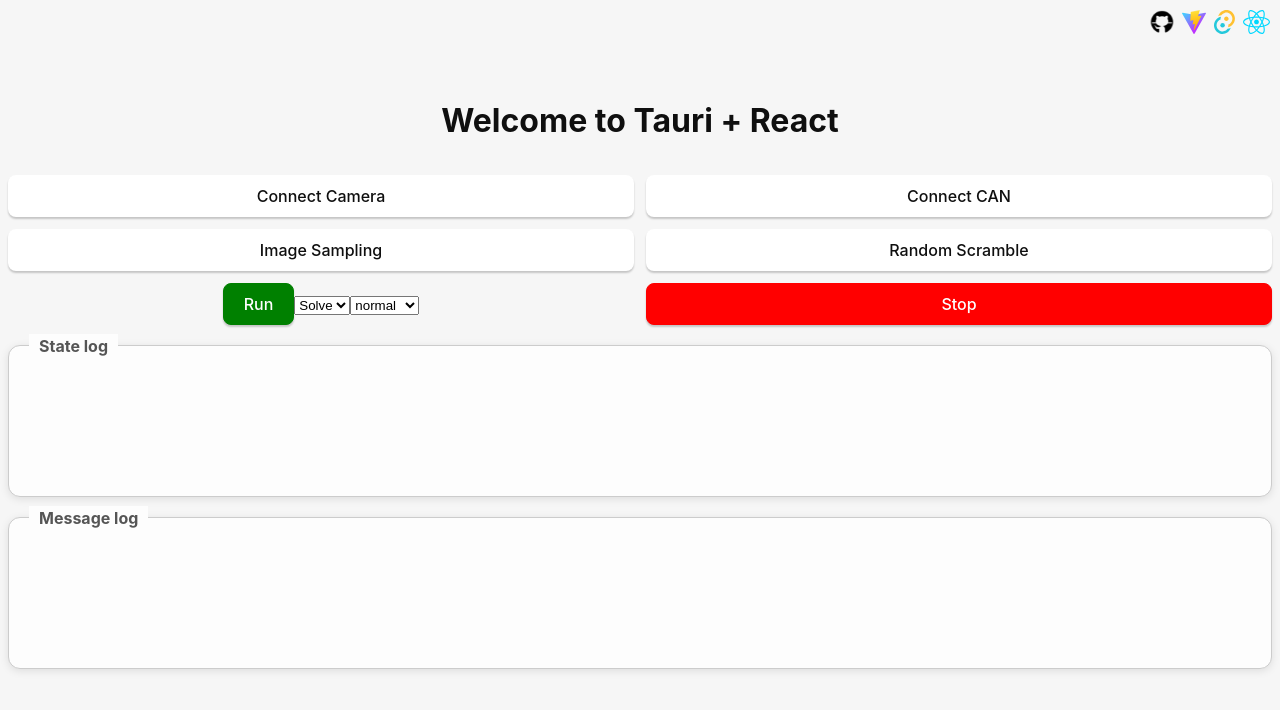
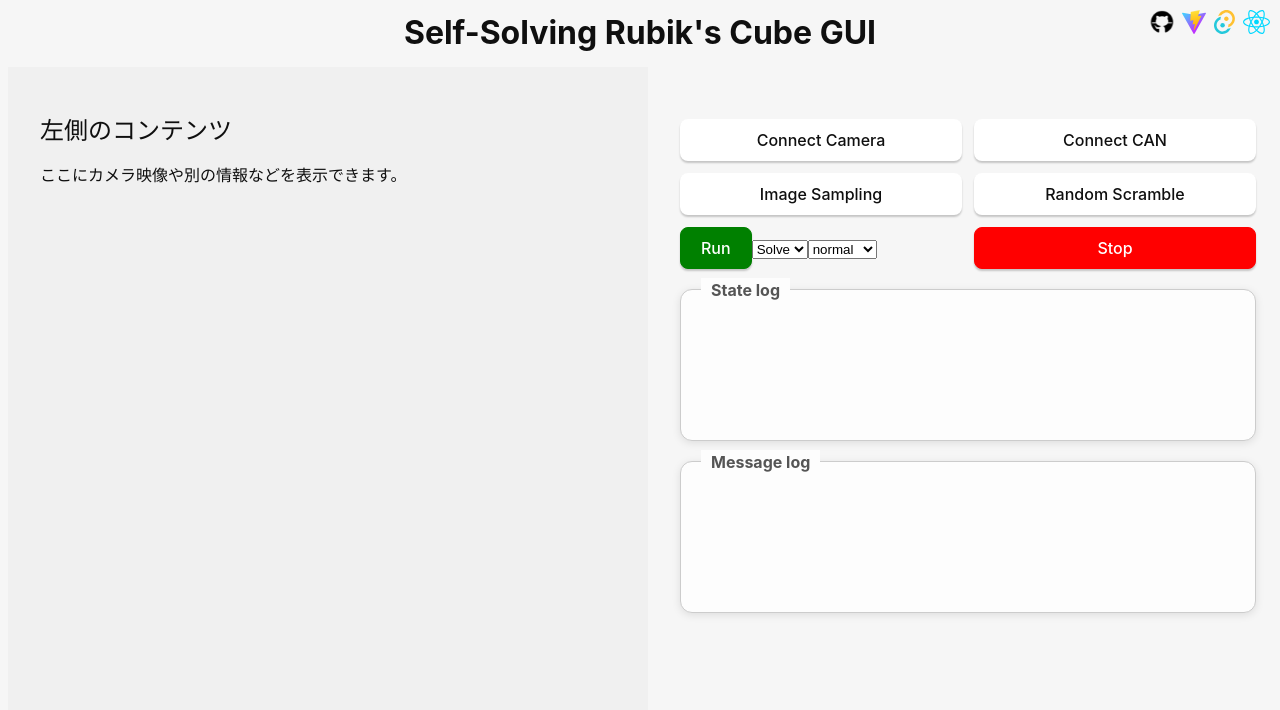
Before and after one commit to Teruru-52/Self-Solving-Rubik-Cube-firmware-gui, a React (Vite) app: page / in a window 1280 px wide. Shown: the top 710 px of the page. Built offline with nearby package versions, Linux system fonts and the light colour scheme.

Commit message:
feat: split the layout into left & right

```diff
--- a/src/App.css
+++ b/src/App.css
@@ -22,13 +22,29 @@
   -webkit-text-size-adjust: 100%;
 }
 
-.container {
-  margin: 0;
-  padding-top: 10vh;
+.main-title {
+  text-align: center;
+  width: 100%;
+}
+
+.app-layout {
   display: flex;
-  flex-direction: column;
-  justify-content: center;
-  text-align: center;
+  width: 100vw;
+  height: 100vh;
+}
+
+.left-panel {
+  width: 50%;
+  padding: 2em;
+  box-sizing: border-box;
+  background-color: #f0f0f0;
+}
+
+.right-panel {
+  width: 50%;
+  padding: 2em;
+  box-sizing: border-box;
+  overflow-y: auto;
 }
 
 .logo {
--- a/src/App.jsx
+++ b/src/App.jsx
@@ -11,16 +11,24 @@ function App() {
   const [messageLog, setMessageLog] = useState(["", "", "", "", ""]);
   const [connections, setConnections] = useState({
     camera: false,
-    can: false
+    can: false,
   });
   const [options, setOptions] = useState({
     mode: "solve",
-    type: "normal"
+    type: "normal",
   });
   const typeOptions = {
-    solve: ["normal", "checker", "heso", "string-H", "string-T", "stripe", "in-Cube"],
+    solve: [
+      "normal",
+      "checker",
+      "heso",
+      "string-H",
+      "string-T",
+      "stripe",
+      "in-Cube",
+    ],
     trick: ["move-24", "move-112", "move-126"],
-    test: ["move-U", "move-D", "move-R", "move-L", "move-F", "move-B"]
+    test: ["move-U", "move-D", "move-R", "move-L", "move-F", "move-B"],
   };
 
   async function greet() {
@@ -56,23 +64,31 @@ function App() {
   function handleModeChange(newMode) {
     setOptions({
       mode: newMode,
-      type: typeOptions[newMode][0]
+      type: typeOptions[newMode][0],
     });
   }
 
   function handleTypeChange(newType) {
     setOptions((prev) => ({
       ...prev,
-      type: newType
+      type: newType,
     }));
   }
 
   return (
-    <main className="container">
-      <h1>Welcome to Tauri + React</h1>
-
+    <div>
+      <h1 className="main-title">Self-Solving Rubik's Cube GUI</h1>
+      <div className="app-layout">
+        <div className="left-panel">
+          <h2>左側のコンテンツ</h2>
+          <p>ここにカメラ映像や別の情報などを表示できます。</p>
+        </div>
+        <main className="right-panel">
           <div className="row">
-        <a href="https://github.com/Teruru-52/Self-Solving-Rubik-Cube-firmware-gui" target="_blank">
+            <a
+              href="https://github.com/Teruru-52/Self-Solving-Rubik-Cube-firmware-gui"
+              target="_blank"
+            >
               <img src={githubLogo} className="logo github" alt="Github logo" />
             </a>
             <a href="https://vitejs.dev" target="_blank">
@@ -103,19 +119,29 @@ function App() {
       </form> */}
 
           <div className="button-grid">
-        <button onClick={() => toggleConnection('camera')}>
+            <button onClick={() => toggleConnection("camera")}>
               {connections.camera ? "Disconnect Camera" : "Connect Camera"}
             </button>
-        <button onClick={() => toggleConnection('can')}>
+            <button onClick={() => toggleConnection("can")}>
               {connections.can ? "Disconnect CAN" : "Connect CAN"}
             </button>
             <button
-        onClick={() => addMessageLog('Image smapling command sent.')}>Image Sampling</button>
+              onClick={() => addMessageLog("Image smapling command sent.")}
+            >
+              Image Sampling
+            </button>
             <button
-        onClick={() => addMessageLog('Random scramble command sent.')}>Random Scramble</button>
+              onClick={() => addMessageLog("Random scramble command sent.")}
+            >
+              Random Scramble
+            </button>
             <div className="button-with-select">
-          <button className="button-run"
-            onClick={() => addMessageLog('Run command sent.')}>Run</button>
+              <button
+                className="button-run"
+                onClick={() => addMessageLog("Run command sent.")}
+              >
+                Run
+              </button>
               <select
                 value={options.mode}
                 onChange={(e) => handleModeChange(e.target.value)}
@@ -129,12 +155,18 @@ function App() {
                 onChange={(e) => handleTypeChange(e.target.value)}
               >
                 {typeOptions[options.mode].map((type) => (
-              <option key={type} value={type}>{type}</option>
+                  <option key={type} value={type}>
+                    {type}
+                  </option>
                 ))}
               </select>
             </div>
-        <button className="button-stop"
-          onClick={() => addMessageLog('Stop command sent.')}>Stop</button>
+            <button
+              className="button-stop"
+              onClick={() => addMessageLog("Stop command sent.")}
+            >
+              Stop
+            </button>
           </div>
           <div className="logs">
             {/* State log */}
@@ -162,6 +194,8 @@ function App() {
             </div>
           </div>
         </main>
+      </div>
+    </div>
   );
 }
 
```
Lines whose indentation alone changed are shown as unchanged.
